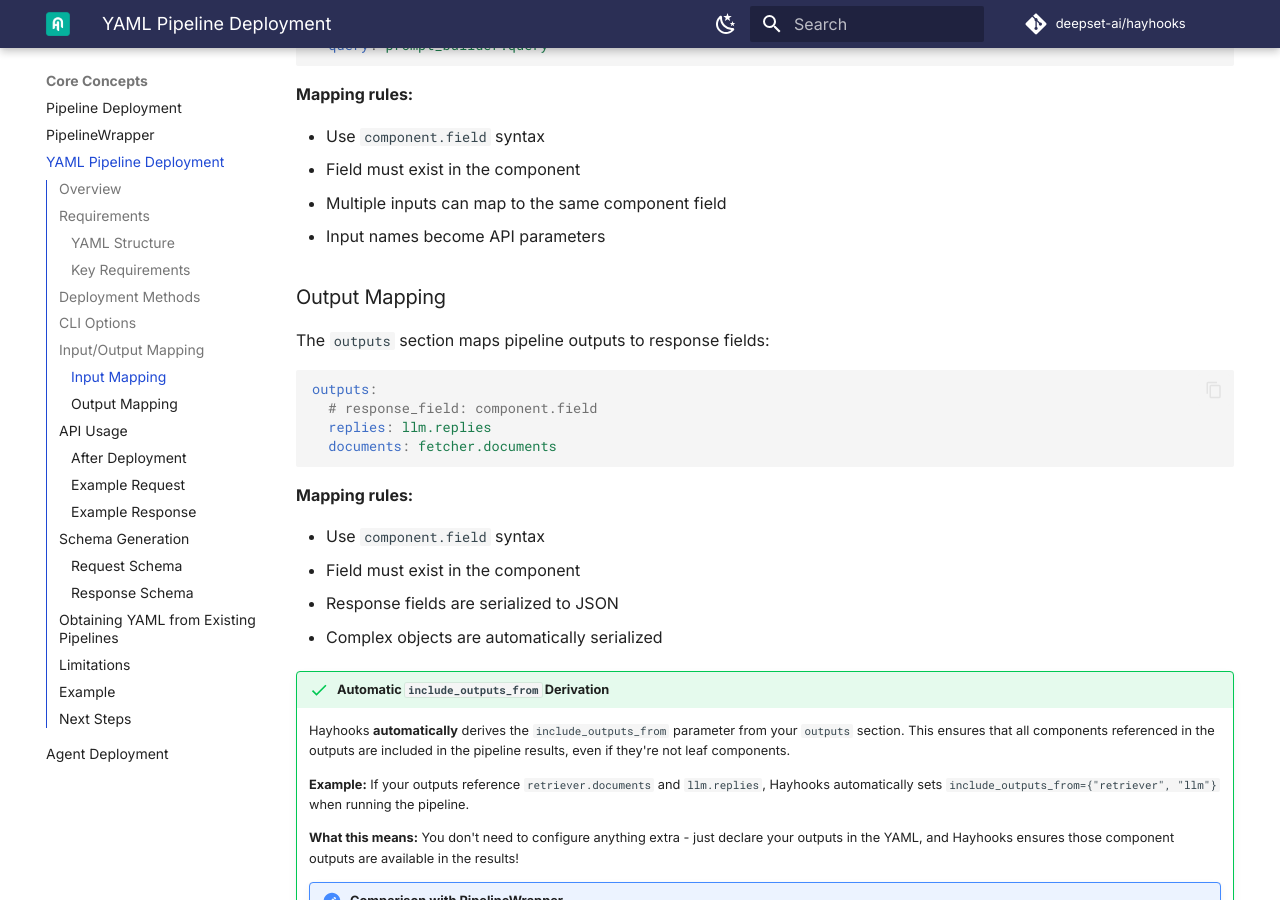
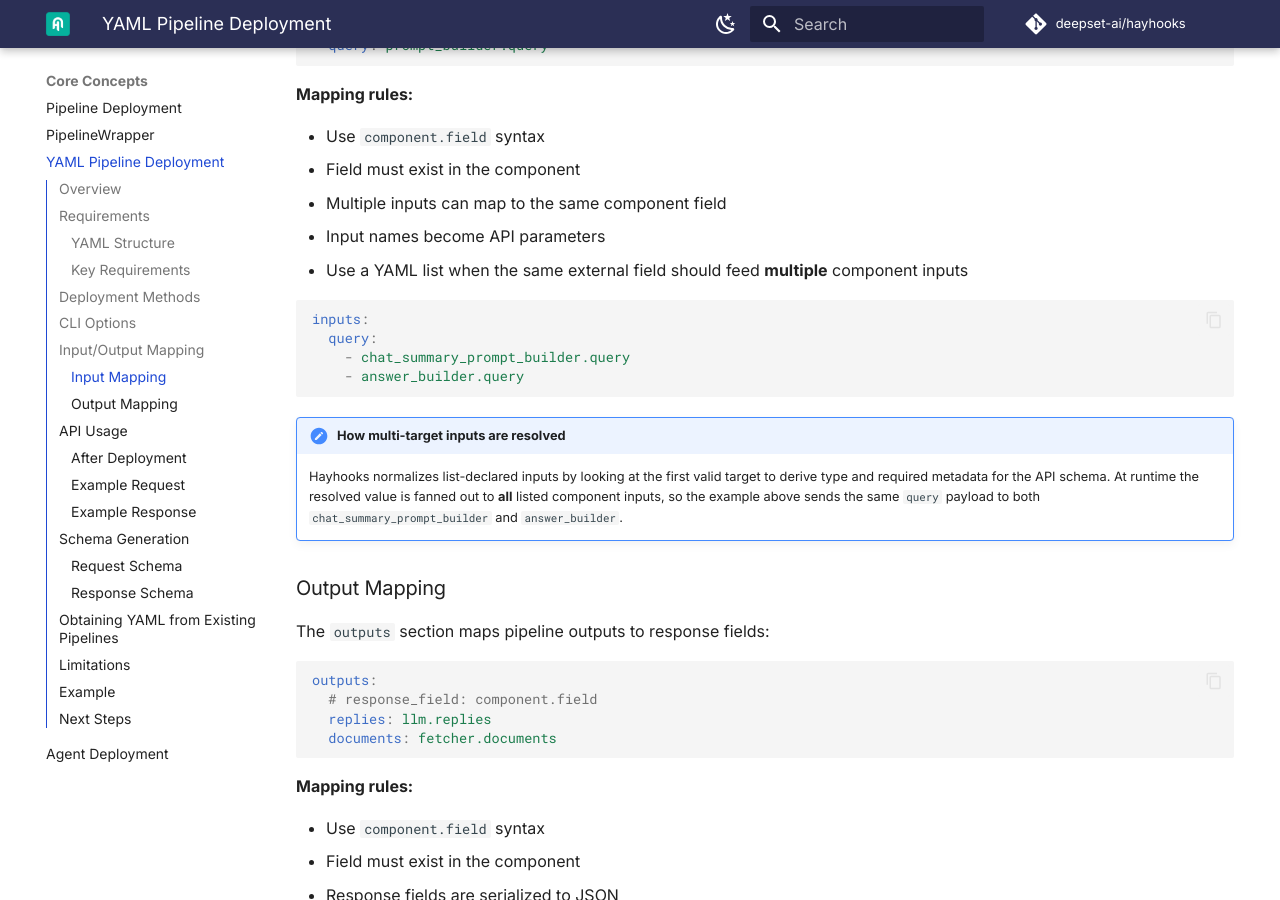
Before and after one commit to deepset-ai/hayhooks, an MkDocs documentation site: the page built from docs/concepts/yaml-pipeline-deployment.md, in a window 1280 px wide and 900 px high, scrolled down 3072 px. Built offline with MkDocs 1.6.1 and Material for MkDocs 9.7.7, drawn with Linux system fonts in a browser that asks for light colours; comment, search, counter and statistics services are not loaded; the version menu is left out.

Commit message:
Lint ; Update docs

````diff
--- a/docs/concepts/yaml-pipeline-deployment.md
+++ b/docs/concepts/yaml-pipeline-deployment.md
@@ -162,6 +162,17 @@ inputs:
 - Field must exist in the component
 - Multiple inputs can map to the same component field
 - Input names become API parameters
+- Use a YAML list when the same external field should feed **multiple** component inputs
+
+```yaml
+inputs:
+  query:
+    - chat_summary_prompt_builder.query
+    - answer_builder.query
+```
+
+!!! note "How multi-target inputs are resolved"
+    Hayhooks normalizes list-declared inputs by looking at the first valid target to derive type and required metadata for the API schema. At runtime the resolved value is fanned out to **all** listed component inputs, so the example above sends the same `query` payload to both `chat_summary_prompt_builder` and `answer_builder`.
 
 ### Output Mapping
 
````
Also changed, not shown: 1 other file.
